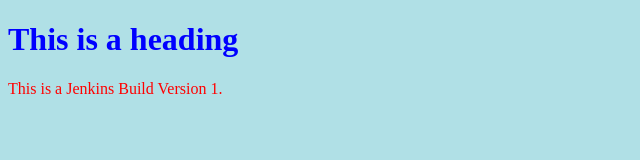
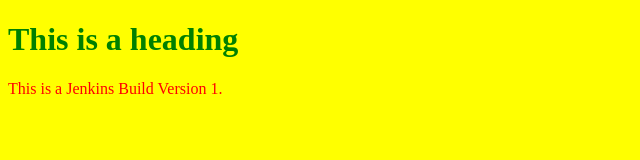
Before and after one commit to Swati1987/indexfile, a plain HTML site: page index.html in a window 1280 px wide. Shown: the whole page, without its empty margins (0-640 px from the left). Drawn offline with Linux system fonts and the light colour scheme.

Commit message:
Color update

```diff
--- a/index.html
+++ b/index.html
@@ -2,8 +2,8 @@
 <html>
 	<head>
 <style>
-body {background-color: powderblue;}
-h1   {color: blue;}
+body {background-color: yellow;}
+h1   {color: green;}
 p    {color: red;}
 </style>
 	</head>
```
